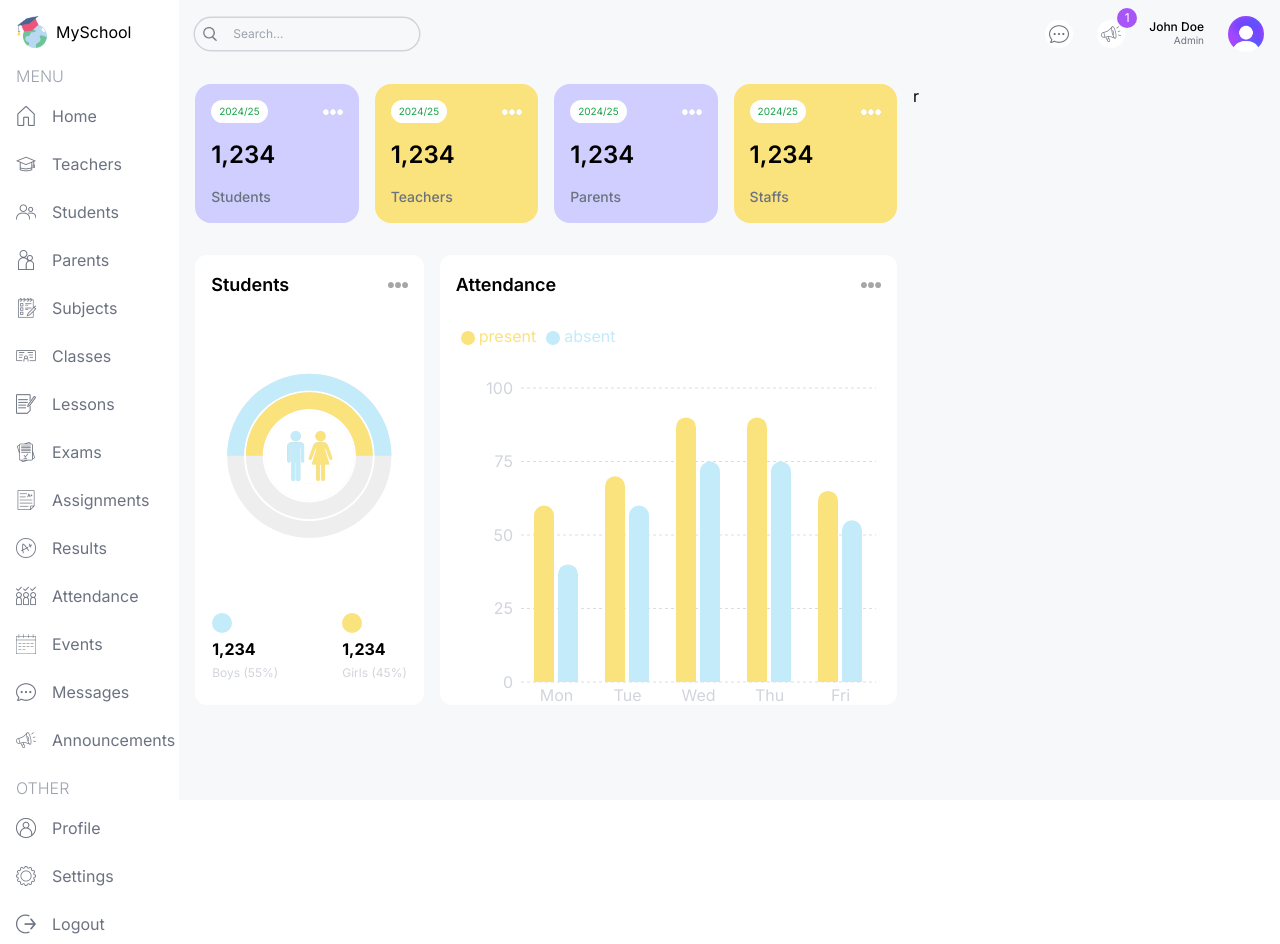
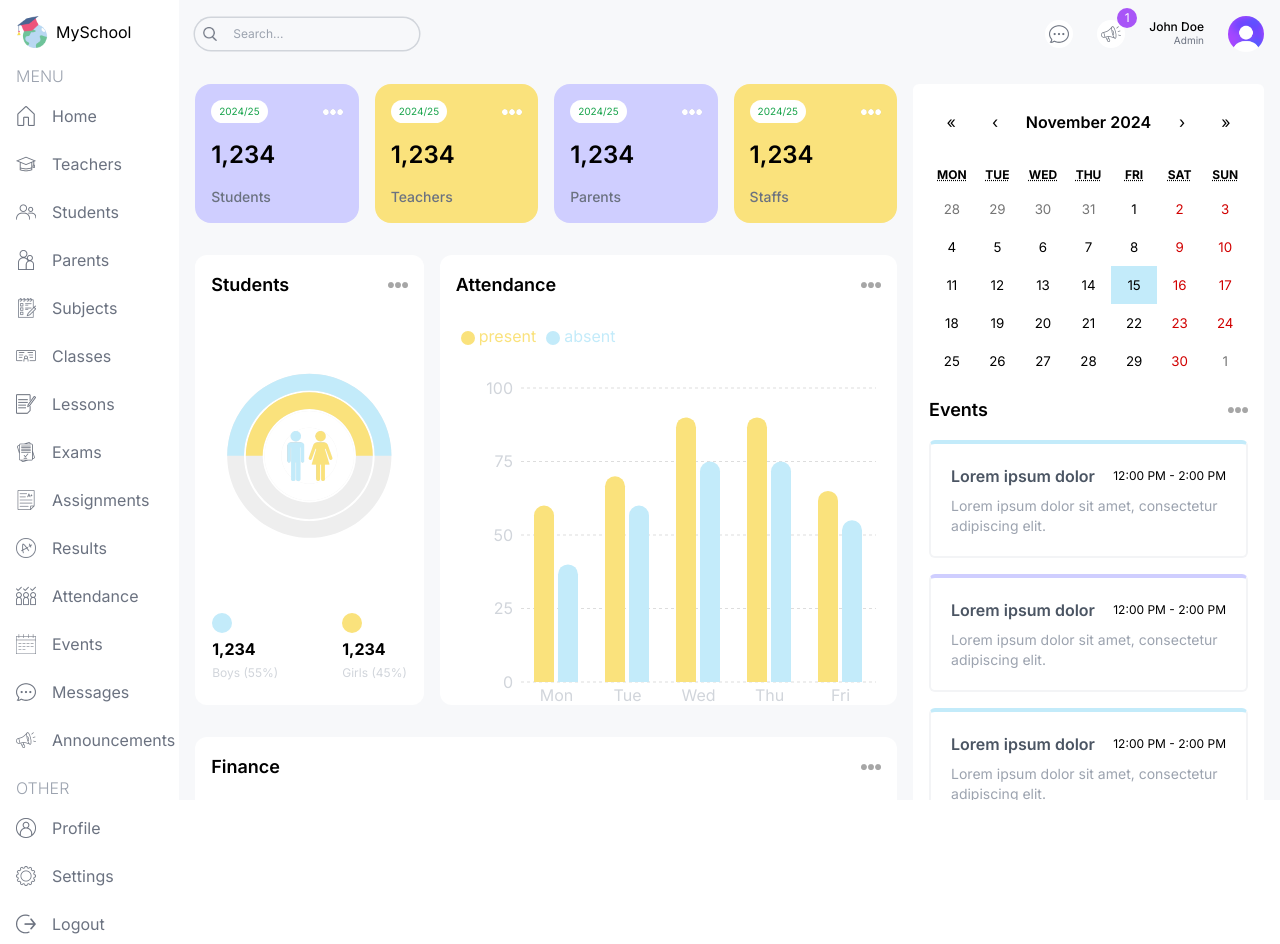
Before and after one commit to thanhminhdev2000/fullstack-school, a Next.js app: page /admin in a window 1280 px wide. Built offline with nearby package versions, Linux system fonts and the light colour scheme.

Commit message:
Event Calendar

```diff
--- a/package.json
+++ b/package.json
@@ -11,6 +11,7 @@
   "dependencies": {
     "next": "14.2.5",
     "react": "^18",
+    "react-calendar": "^5.1.0",
     "react-dom": "^18",
     "recharts": "^2.13.3"
   },
--- a/src/app/(dashboard)/admin/page.tsx
+++ b/src/app/(dashboard)/admin/page.tsx
@@ -1,5 +1,7 @@
 import AttendanceChart from '@/components/AttendanceChart';
 import CountChart from '@/components/CountChart';
+import EventCalendar from '@/components/EventCalendar';
+import FinanceChart from '@/components/FinanceChart';
 import UserCard from '@/components/UserCard';
 
 const AdminPage = () => {
@@ -29,11 +31,15 @@
         </div>
 
         {/* BOTTOM CHARTS */}
-        <div className=""></div>
+        <div className="w-full h-[450px]">
+          <FinanceChart />
+        </div>
       </div>
 
       {/* RIGHT */}
-      <div className="w-full lg:w-1/3">r</div>
+      <div className="w-full lg:w-1/3 flex flex-col gap-8">
+        <EventCalendar />
+      </div>
     </div>
   );
 };
--- a/src/app/globals.css
+++ b/src/app/globals.css
@@ -1,3 +1,18 @@
 @tailwind base;
 @tailwind components;
 @tailwind utilities;
+
+.react-calendar {
+  width: 100% !important;
+  border: none !important;
+  font-family: 'Inter', sans-serif !important;
+}
+
+.react-calendar__navigation__label__labelText {
+  font-weight: 600;
+}
+
+.react-calendar__tile--active {
+  background-color: #c3ebfa !important;
+  color: black !important;
+}
--- a/src/components/CountChart.tsx
+++ b/src/components/CountChart.tsx
@@ -24,13 +24,11 @@
 const CountChart = () => {
   return (
     <div className="bg-white rounded-xl w-full h-full p-4">
-      {/* TITLE */}
       <div className="flex items-center justify-between">
         <h1 className="text-lg font-semibold">Students</h1>
         <Image src="/moreDark.png" alt="" width={20} height={20} />
       </div>
 
-      {/* CHART */}
       <div className="relative w-full h-[75%]">
         <ResponsiveContainer>
           <RadialBarChart cx="50%" cy="50%" innerRadius="40%" outerRadius="100%" barSize={32} data={data}>
@@ -47,7 +45,6 @@
         />
       </div>
 
-      {/* BOTTOM */}
       <div className="flex justify-center gap-16">
         <div className="flex flex-col gap-1">
           <div className="w-5 h-5 bg-Sky rounded-full"></div>
--- /dev/null
+++ b/src/components/EventCalendar.tsx
@@ -0,0 +1,63 @@
+'use client';
+
+import Image from 'next/image';
+import { useState } from 'react';
+import Calendar from 'react-calendar';
+import 'react-calendar/dist/Calendar.css';
+
+type ValuePiece = Date | null;
+
+type Value = ValuePiece | [ValuePiece, ValuePiece];
+
+const events = [
+  {
+    id: 1,
+    title: 'Lorem ipsum dolor',
+    time: '12:00 PM - 2:00 PM',
+    description: 'Lorem ipsum dolor sit amet, consectetur adipiscing elit.',
+  },
+  {
+    id: 2,
+    title: 'Lorem ipsum dolor',
+    time: '12:00 PM - 2:00 PM',
+    description: 'Lorem ipsum dolor sit amet, consectetur adipiscing elit.',
+  },
+  {
+    id: 3,
+    title: 'Lorem ipsum dolor',
+    time: '12:00 PM - 2:00 PM',
+    description: 'Lorem ipsum dolor sit amet, consectetur adipiscing elit.',
+  },
+];
+
+const EventCalendar = () => {
+  const [value, onChange] = useState<Value>(new Date());
+
+  return (
+    <div className="bg-white p-4 rounded-md">
+      <Calendar onChange={onChange} value={value} />
+
+      <div className="flex items-center justify-between">
+        <h1 className="text-lg font-semibold my-4">Events</h1>
+        <Image src="/moreDark.png" alt="" width={20} height={20} />
+      </div>
+
+      <div className="flex flex-col gap-4">
+        {events.map((event) => (
+          <div
+            className="p-5 rounded-md border-2 border-gray-100 border-t-4 odd:border-t-Sky even:border-t-Purple"
+            key={event.id}
+          >
+            <div className="flex items-center justify-between">
+              <h1 className="font-semibold text-gray-600">{event.title}</h1>
+              <span className="to-gray-300 text-xs">{event.time}</span>
+            </div>
+            <p className="mt-2 text-gray-400 text-sm">{event.description}</p>
+          </div>
+        ))}
+      </div>
+    </div>
+  );
+};
+
+export default EventCalendar;
--- /dev/null
+++ b/src/components/FinanceChart.tsx
@@ -0,0 +1,101 @@
+'use client';
+
+import Image from 'next/image';
+import { CartesianGrid, Legend, Line, LineChart, ResponsiveContainer, Tooltip, XAxis, YAxis } from 'recharts';
+
+const data = [
+  {
+    name: 'Jan',
+    income: 4000,
+    expense: 2400,
+  },
+  {
+    name: 'Feb',
+    income: 3000,
+    expense: 1398,
+  },
+  {
+    name: 'Mar',
+    income: 2000,
+    expense: 9800,
+  },
+  {
+    name: 'Apr',
+    income: 2780,
+    expense: 3908,
+  },
+  {
+    name: 'May',
+    income: 1890,
+    expense: 4800,
+  },
+  {
+    name: 'Jun',
+    income: 2390,
+    expense: 3800,
+  },
+  {
+    name: 'Jul',
+    income: 3490,
+    expense: 4300,
+  },
+  {
+    name: 'Aug',
+    income: 3490,
+    expense: 4300,
+  },
+  {
+    name: 'Sep',
+    income: 3490,
+    expense: 4300,
+  },
+  {
+    name: 'Oct',
+    income: 3490,
+    expense: 4300,
+  },
+  {
+    name: 'Nov',
+    income: 3490,
+    expense: 4300,
+  },
+  {
+    name: 'Dec',
+    income: 3490,
+    expense: 4300,
+  },
+];
+const FinanceChart = () => {
+  return (
+    <div className="bg-white rounded-xl w-full h-full p-4">
+      <div className="flex items-center justify-between">
+        <h1 className="text-lg font-semibold">Finance</h1>
+        <Image src="/moreDark.png" alt="" width={20} height={20} />
+      </div>
+
+      <ResponsiveContainer width="100%" height="90%">
+        <LineChart
+          width={500}
+          height={300}
+          data={data}
+          margin={{
+            top: 5,
+            right: 30,
+            left: 20,
+            bottom: 5,
+          }}
+        >
+          <CartesianGrid strokeDasharray="3 3" stroke="#ddd" />
+          <XAxis dataKey="name" axisLine={false} tick={{ fill: '#D1D5DB' }} tickLine={false} tickMargin={10} />
+          <YAxis axisLine={false} tick={{ fill: '#D1D5DB' }} tickLine={false} tickMargin={10} />
+          <Tooltip contentStyle={{ borderRadius: '10px', borderColor: 'lightgray' }} />
+          <Legend verticalAlign="top" wrapperStyle={{ paddingTop: '10px', paddingBottom: '30px' }} />
+          <Line type="monotone" dataKey="income" stroke="#C3EBFA" strokeWidth={5} />
+          <Line type="monotone" dataKey="expense" stroke="#CFCEFF" strokeWidth={5} />
+        </LineChart>
+      </ResponsiveContainer>
+    </div>
+  );
+};
+
+export default FinanceChart;
```
Also changed, not shown: 2 other files (tests, documents, lock files or other folders).
